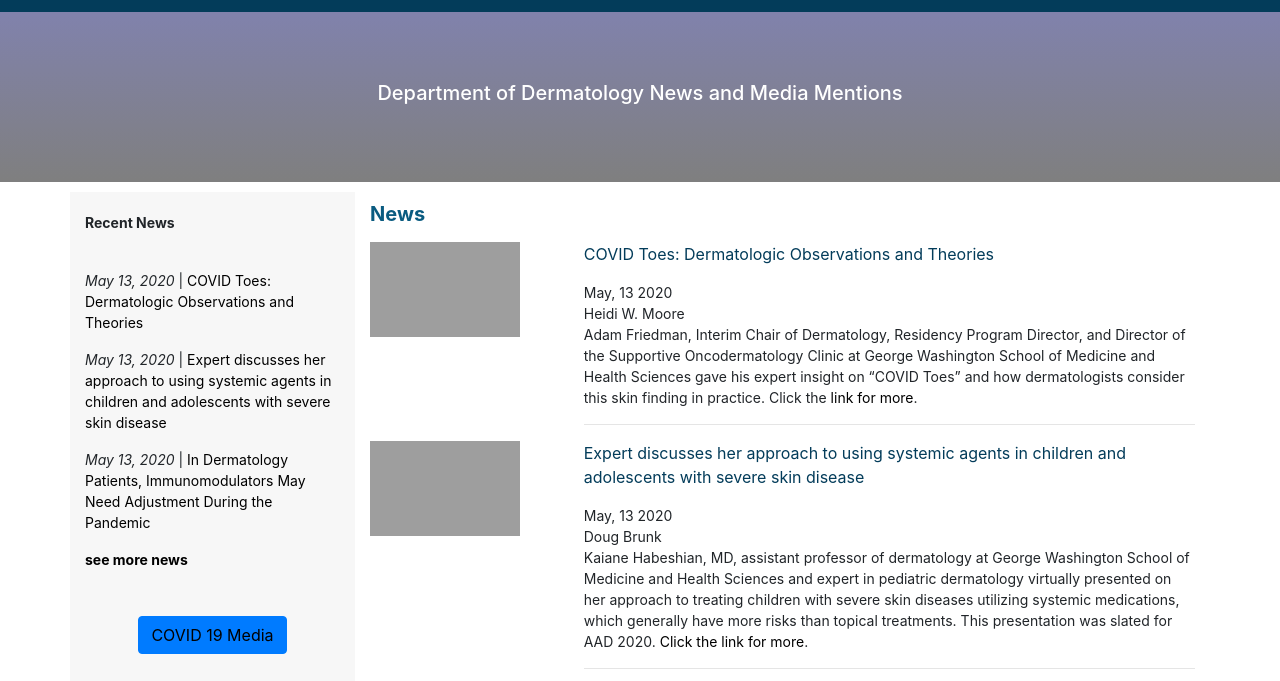
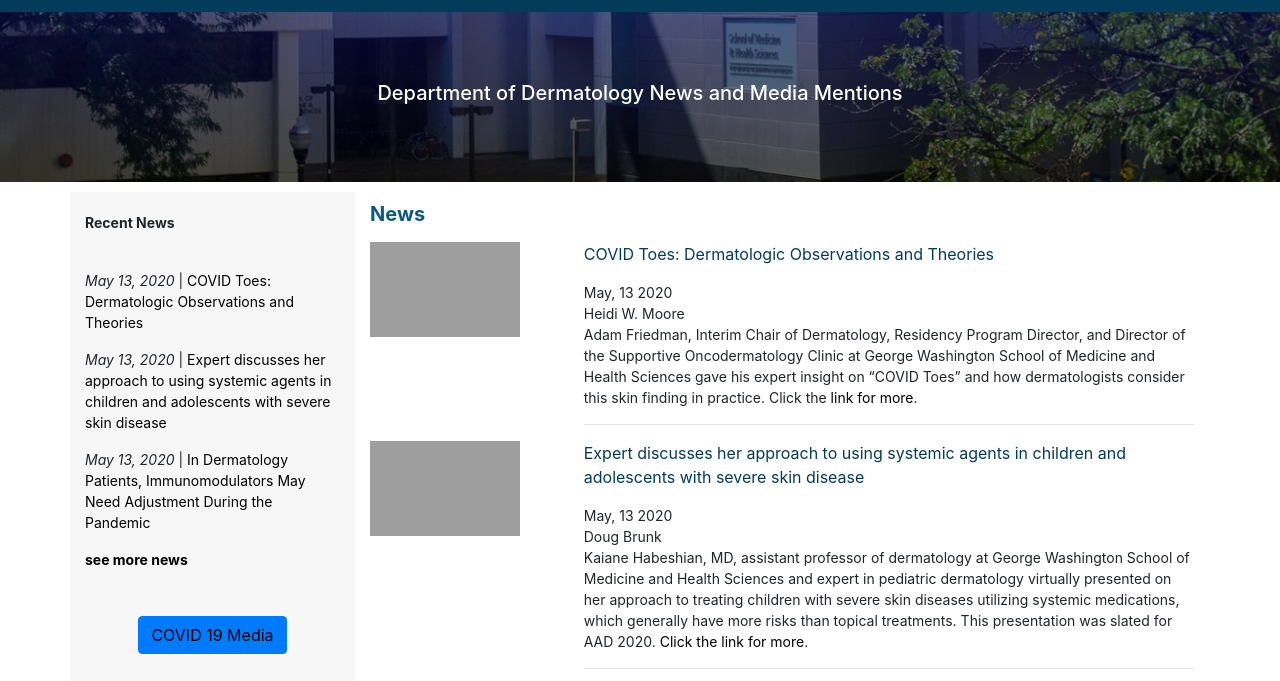
Before and after one commit to gimenopea/gwderm, a plain HTML site: page index.html in a window 1280 px wide. Shown: the part 63-744 px from the top of the page. Drawn offline with nearby package versions, Linux system fonts and the light colour scheme; grey boxes are pictures that could not be loaded.

Commit message:
fixed relative path

```diff
--- a/css/style.css
+++ b/css/style.css
@@ -34,7 +34,7 @@ body {
 }
 
 #imgbanner {
-    background-image: linear-gradient(rgba(3, 6, 90, 0.5), rgba(0, 0, 0, 0.5)), url("banner.jpg");
+    background-image: linear-gradient(rgba(3, 6, 90, 0.5), rgba(0, 0, 0, 0.5)), url("../banner.jpg");
     height: 170px;
     background-position: center;
     background-repeat: no-repeat;
```
